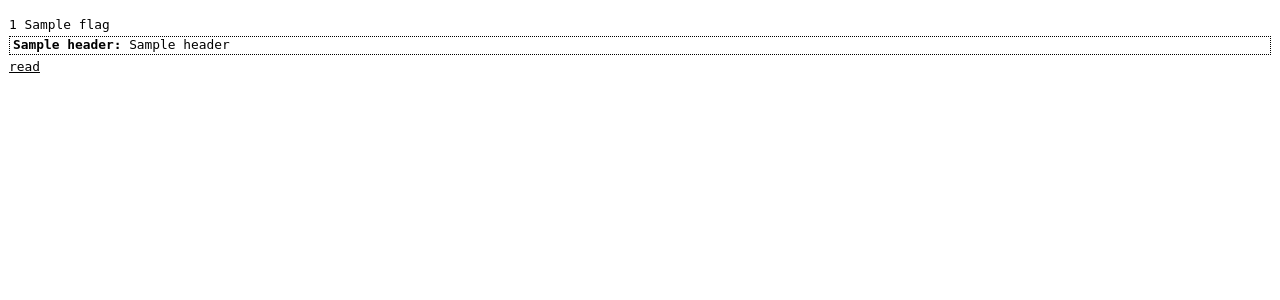
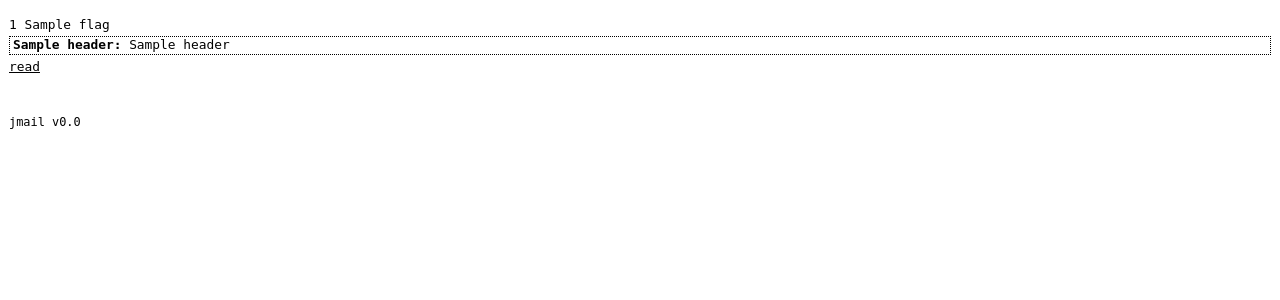
Before and after one commit to popwbob/py3-jmail, a Django app: template templates/macct/check.html in a window 1280 px wide. Shown: the part 37-337 px from the top of the page. Run offline with Django 3.2, Linux system fonts and the light colour scheme; the template is opened without the code that fills it: most values are stand-ins (such as "Sample title", 1, 10 or a date in 2020); parts of the project's set-up code (start-up, migrations or seed data) failed here and were passed over.

Commit message:
html footer

```diff
--- a/templates/footer.html
+++ b/templates/footer.html
@@ -1,2 +1,6 @@
 <div class="footer">
+    <p>
+        <br>
+        <small>jmail v0.0</small>
+    </p>
 </div><!-- footer -->
```
